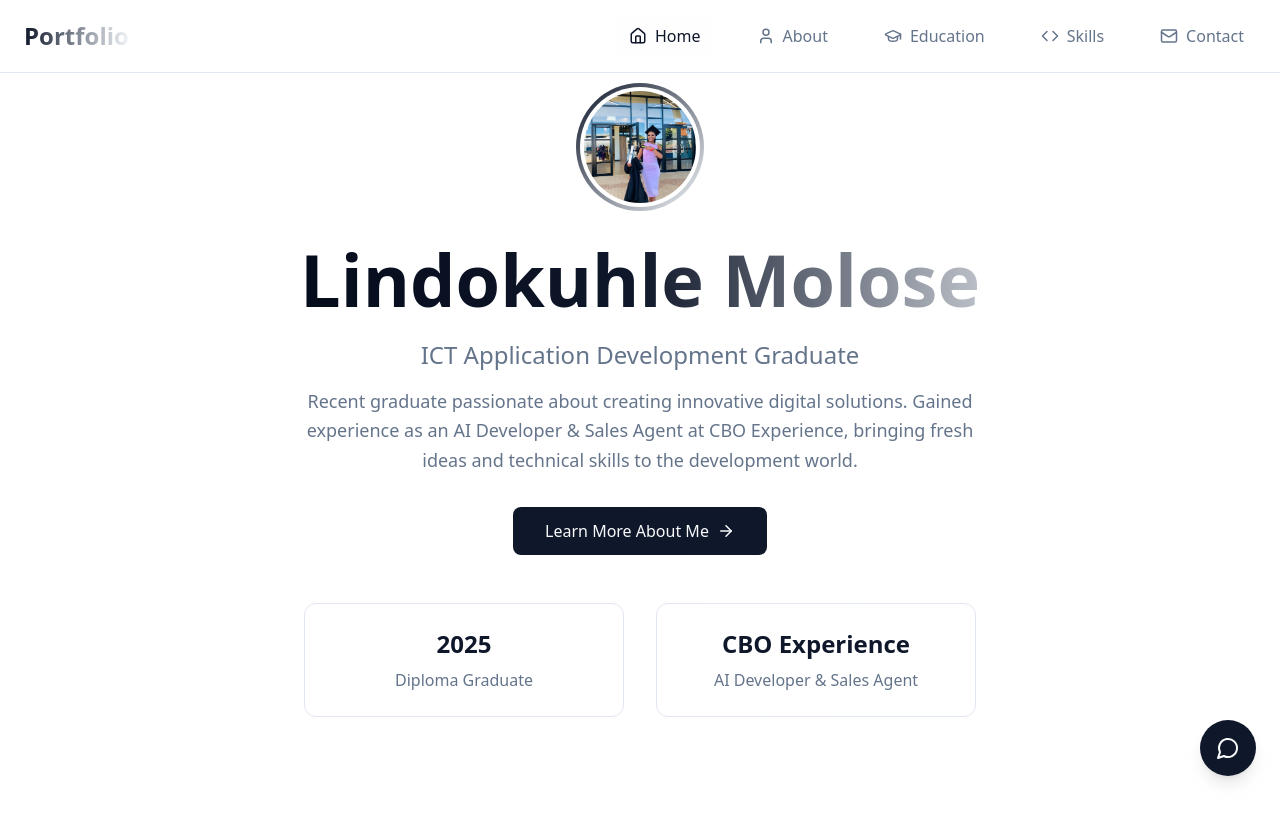
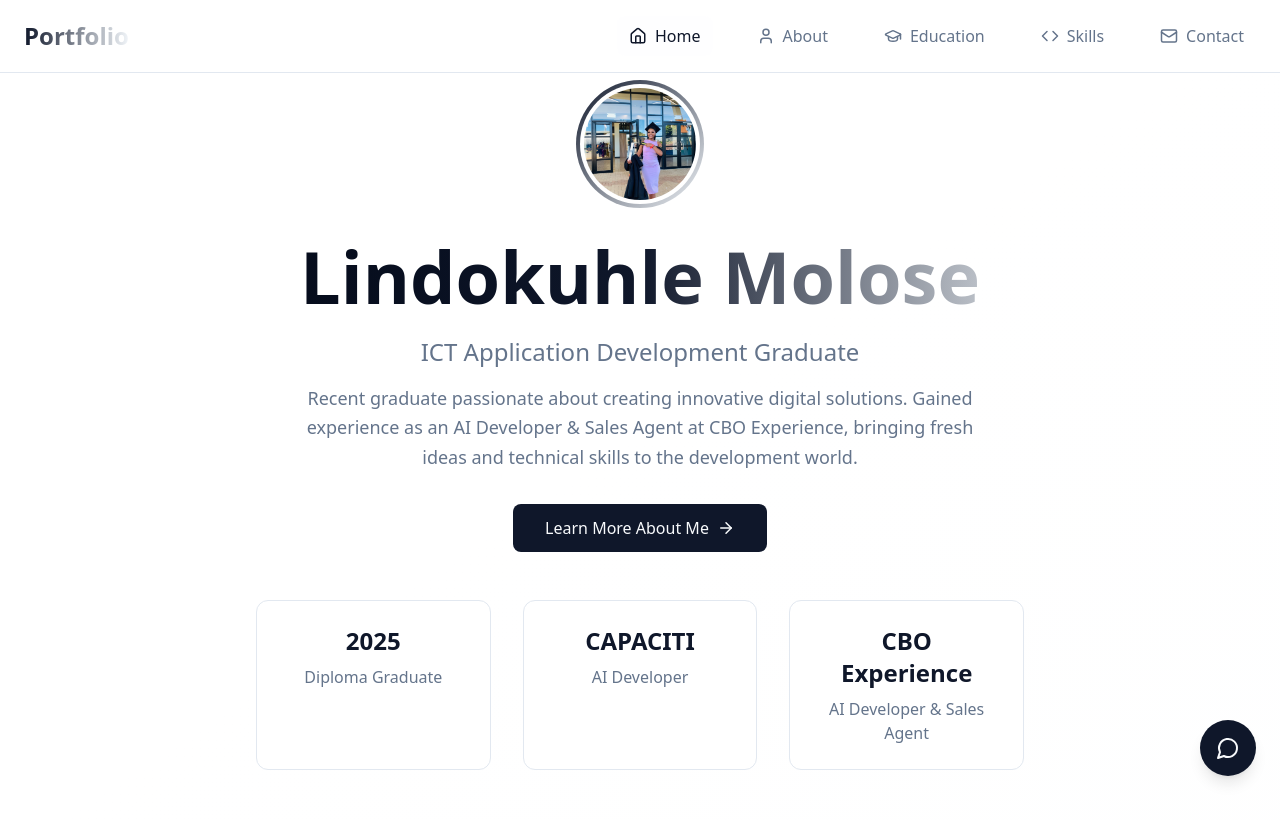
Before and after one commit to LindokuhleMolose/creative-self-reveal, a React (Vite) app: page / in a window 1280 px wide. Shown: the top 820 px of the page. Built offline with nearby package versions, Linux system fonts and the light colour scheme.

Commit message:
Add capaciti experience on home
Co-authored-by: LindokuhleMolose <213038576+LindokuhleMolose@users.noreply.github.com>

```diff
--- a/src/pages/Home.tsx
+++ b/src/pages/Home.tsx
@@ -41,10 +41,14 @@ const Home = () => {
               </Link>
             </div>
 
-            <div className="grid grid-cols-1 md:grid-cols-2 gap-8 max-w-2xl mx-auto">
+            <div className="grid grid-cols-1 md:grid-cols-3 gap-8 max-w-3xl mx-auto">
               <div className="bg-card border border-border rounded-xl p-6 hover:shadow-lg transition-all duration-300 transform hover:scale-105">
                 <h3 className="text-2xl font-bold text-primary mb-2">2025</h3>
                 <p className="text-muted-foreground">Diploma Graduate</p>
+              </div>
+              <div className="bg-card border border-border rounded-xl p-6 hover:shadow-lg transition-all duration-300 transform hover:scale-105">
+                <h3 className="text-2xl font-bold text-primary mb-2">CAPACITI</h3>
+                <p className="text-muted-foreground">AI Developer</p>
               </div>
               <div className="bg-card border border-border rounded-xl p-6 hover:shadow-lg transition-all duration-300 transform hover:scale-105">
                 <h3 className="text-2xl font-bold text-primary mb-2">CBO Experience</h3>
```
